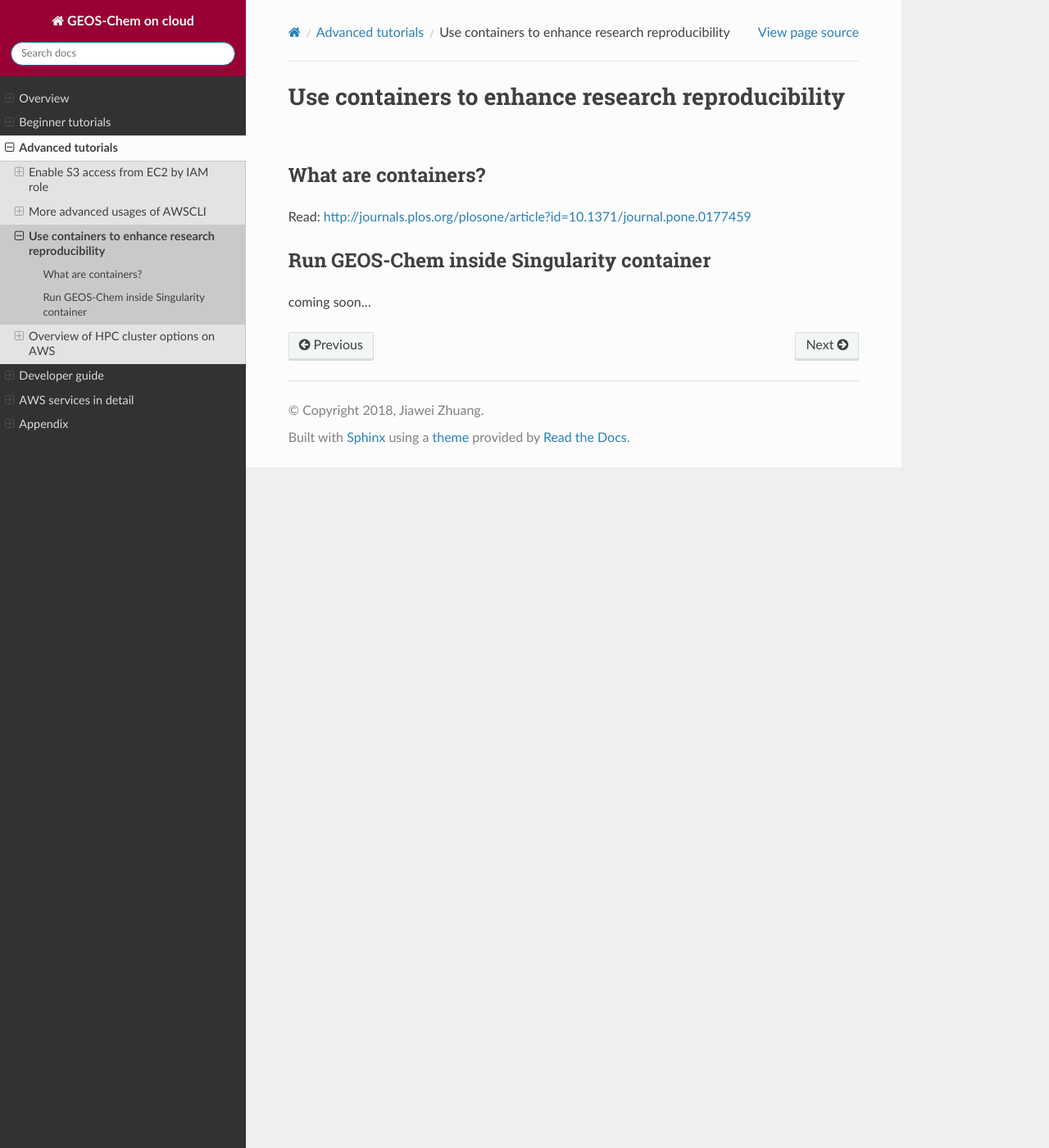
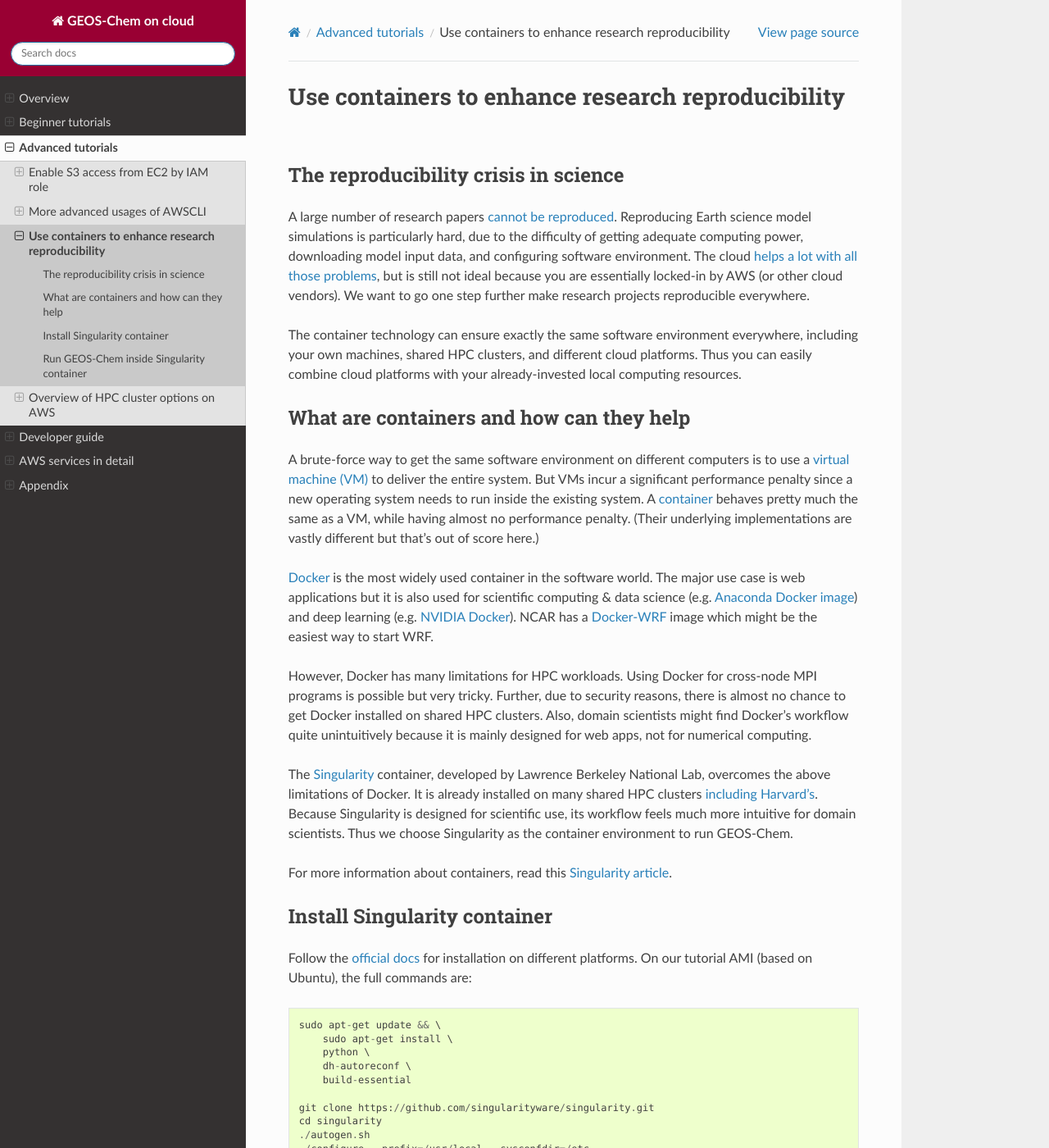
Before and after one commit to geoschem/geos-chem-cloud, a Sphinx documentation site: the page built from doc/source/chapter03_advanced-tutorial/container.rst, in a window 1280 px wide and 1400 px high. Shown: the whole window at 82% size. Built offline with Sphinx 7.4.7 and the Read the Docs theme 2.0.0, drawn with Linux system fonts in a browser that asks for light colours; some of the changed text lies outside the part shown.

Commit message:
Add Singularity container tutorial

```diff
--- a/doc/source/chapter03_advanced-tutorial/container.rst
+++ b/doc/source/chapter03_advanced-tutorial/container.rst
@@ -1,12 +1,68 @@
 Use containers to enhance research reproducibility
 ==================================================
 
-What are containers?
---------------------
+The reproducibility crisis in science
+-------------------------------------
 
-Read: http://journals.plos.org/plosone/article?id=10.1371/journal.pone.0177459
+A large number of research papers `cannot be reproduced <https://www.nature.com/collections/prbfkwmwvz/>`_. Reproducing Earth science model simulations is particularly hard, due to the difficulty of getting adequate computing power, downloading model input data, and configuring software environment. The cloud :ref:`helps a lot with all those problems <motivation-label>`, but is still not ideal because you are essentially locked-in by AWS (or other cloud vendors). We want to go one step further make research projects reproducible everywhere.
+
+The container technology can ensure exactly the same software environment everywhere, including your own machines, shared HPC clusters, and different cloud platforms. Thus you can easily combine cloud platforms with your already-invested local computing resources.
+
+What are containers and how can they help
+-----------------------------------------
+
+A brute-force way to get the same software environment on different computers is to use a `virtual machine (VM) <https://en.wikipedia.org/wiki/Virtual_machine>`_ to deliver the entire system. But VMs incur a significant performance penalty since a new operating system needs to run inside the existing system. A `container <https://en.wikipedia.org/wiki/Linux_containers>`_ behaves pretty much the same as a VM, while having almost no performance penalty. (Their underlying implementations are vastly different but that's out of score here.)
+
+`Docker <https://www.docker.com>`_ is the most widely used container in the software world. The major use case is web applications but it is also used for scientific computing & data science (e.g. `Anaconda Docker image <https://github.com/ContinuumIO/docker-images>`_) and deep learning (e.g. `NVIDIA Docker <https://github.com/NVIDIA/nvidia-docker>`_). NCAR has a `Docker-WRF <https://ral.ucar.edu/projects/ncar-docker-wrf>`_ image which might be the easiest way to start WRF.
+
+However, Docker has many limitations for HPC workloads. Using Docker for cross-node MPI programs is possible but very tricky. Further, due to security reasons, there is almost no chance to get Docker installed on shared HPC clusters. Also, domain scientists might find Docker's workflow quite unintuitively because it is mainly designed for web apps, not for numerical computing.
+
+The `Singularity <http://singularity.lbl.gov>`_ container, developed by Lawrence Berkeley National Lab, overcomes the above limitations of Docker. It is already installed on many shared HPC clusters `including Harvard's <https://www.rc.fas.harvard.edu/odyssey-3-the-next-generation/>`_. Because Singularity is designed for scientific use, its workflow feels much more intuitive for domain scientists. Thus we choose Singularity as the container environment to run GEOS-Chem.
+
+For more information about containers, read this `Singularity article <http://journals.plos.org/plosone/article?id=10.1371/journal.pone.0177459>`_.
+
+Install Singularity container
+-----------------------------
+
+Follow the `official docs <http://singularity.lbl.gov/docs-installation>`_ for installation on different platforms. On our tutorial AMI (based on Ubuntu), the full commands are::
+
+  sudo apt-get update && \
+      sudo apt-get install \
+      python \
+      dh-autoreconf \
+      build-essential
+
+  git clone https://github.com/singularityware/singularity.git
+  cd singularity
+  ./autogen.sh
+  ./configure --prefix=/usr/local --sysconfdir=/etc
+  make
+  sudo make install
+
+We deliberately do not include pre-installed Singularity in the tutorial AMI, to let you go through the installation process on your own -- you will see that installation is very easy and quick. On your own machine, the installation process is the same, and you will be able to use exactly the same environment on your own machine as on the cloud. On shared HPC clusters, you need to ask the cluster administrator to install Singularity for you if it is not there already.
+
+Do some basic tests like in the `official start guide <http://singularity.lbl.gov/quickstart>`_::
+
+  $ which singularity
+  /usr/local/bin/singularity
+  $ singularity pull shub://vsoch/hello-world
+  Progress |===================================| 100.0%
+  Done. Container is at: /home/ubuntu/vsoch-hello-world-master-latest.simg
+  $ ./vsoch-hello-world-master-latest.simg
+  RaawwWWWWWRRRR!!
+
 
 Run GEOS-Chem inside Singularity container
 ------------------------------------------
 
-coming soon...
+Pull the GEOS-Chem Singularity image and name it ``GEOS-Chem-env.simg`` (the default name is quite lengthy)::
+
+  $ singularity pull --name GEOS-Chem-env.simg shub://JiaweiZhuang/Singularity_GC
+
+Then just "go into the container" with interactive mode::
+
+  $ singularity shell GEOS-Chem-env.simg
+
+The effect is kind of similar to ``module load xxx`` on HPC clusters -- you load all the libraries needed for GEOS-Chem. Then, just compile and run the model as usual.
+
+If you use :ref:`screen/tmux <keep-running-label>`, remember to start a new session **before** starting the container.
```
